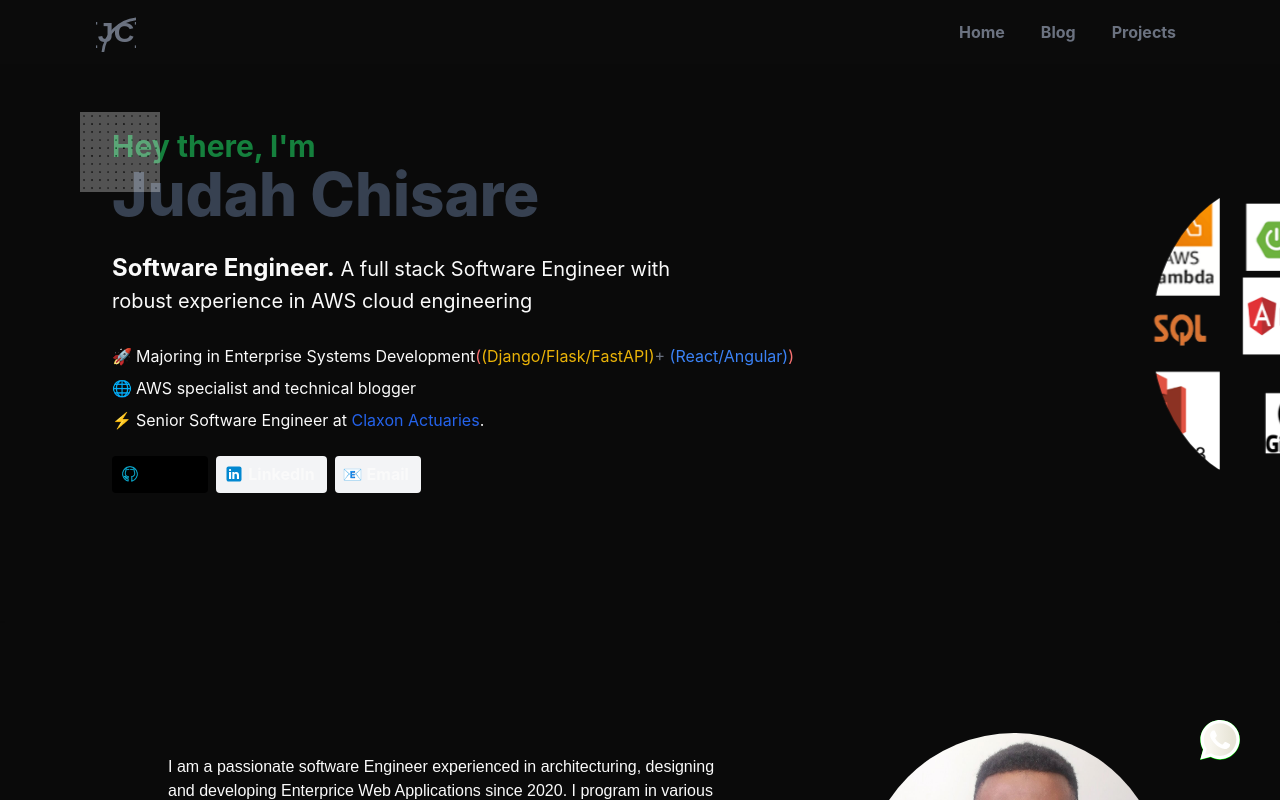
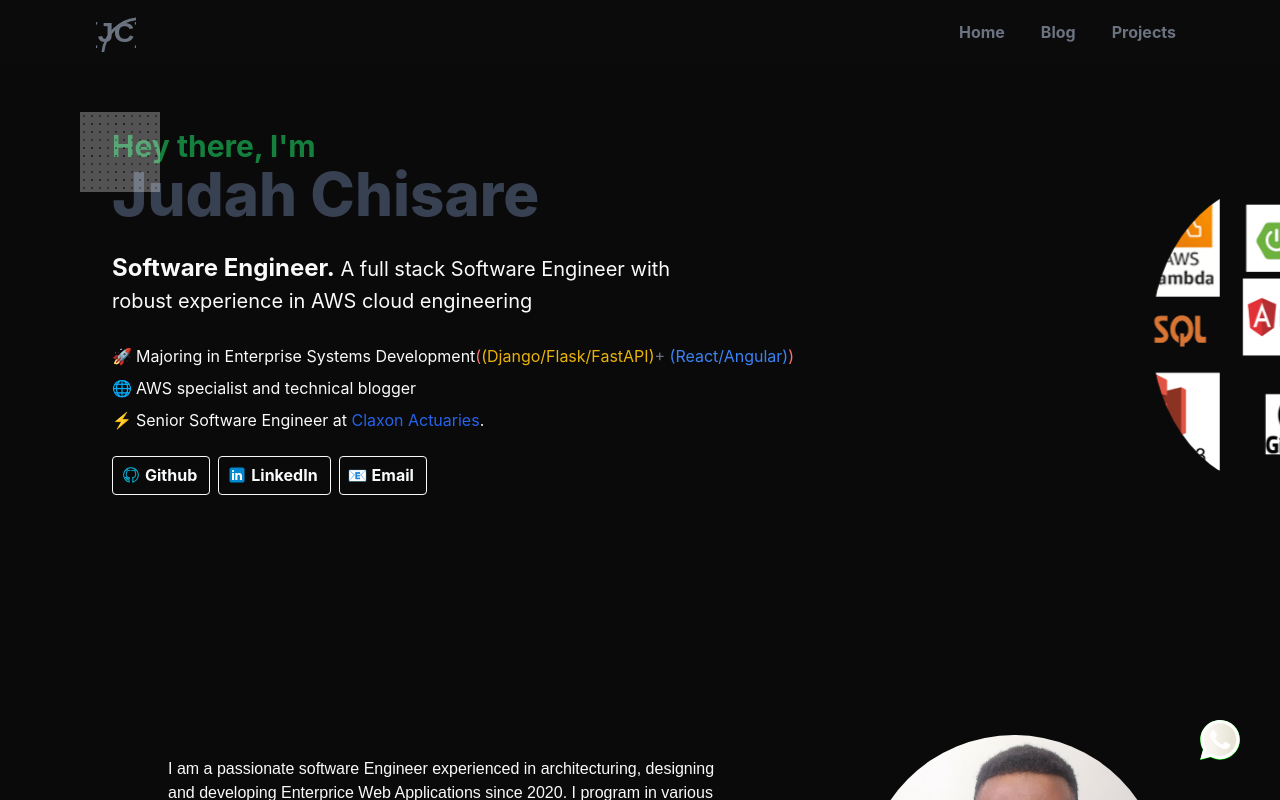
Before and after one commit to judahtc/judahtc.github.io, a React (Vite) app: page / in a window 1280 px wide. Shown: the top 800 px of the page. Built offline with nearby package versions, Linux system fonts and the light colour scheme.

Commit message:
feat:added dark mode on all the social media items on dark mode

```diff
--- a/src/components/HeroSection.tsx
+++ b/src/components/HeroSection.tsx
@@ -82,7 +82,7 @@ export default function HeroSection() {
                     </p>
 
                     <div className=" flex items-center space-x-2  mt-6 font-bold text-sm lg:text-base md:text-base">
-                        <div className="github bg-gray-100 dark:bg-black dark:text-black hover:bg-gray-200 px-2 py-[0.4rem] pr-3  rounded">
+                        <div className="github bg-gray-100 dark:bg-transparent dark:border dark:text-gray-50 dark:border-gray-50  hover:bg-gray-200 px-2 py-[0.4rem] pr-3  rounded">
                             <a
                                 target="_blank"
                                 href="https://github.com/judahtc"
@@ -131,7 +131,7 @@ export default function HeroSection() {
                                 <span>Github</span>
                             </a>
                         </div>
-                        <div className="linkedin bg-gray-100 hover:bg-gray-200 px-2 py-[0.4rem] pr-3  rounded">
+                        <div className="linkedin bg-gray-100 dark:bg-transparent dark:border dark:text-gray-50 dark:border-gray-50 hover:bg-gray-200 px-2 py-[0.4rem] pr-3  rounded">
                             <a
                                 target="_blank"
                                 href="https://www.linkedin.com/in/judah-t-chisare-a1b998174/"
@@ -158,7 +158,7 @@ export default function HeroSection() {
                                 <span>LinkedIn</span>
                             </a>
                         </div>
-                        <div className="email bg-gray-100 hover:bg-gray-200 px-2 py-[0.4rem] pr-3  rounded">
+                        <div className="email bg-gray-100 dark:bg-transparent dark:border dark:text-gray-50 dark:border-gray-50 hover:bg-gray-200 px-2 py-[0.4rem] pr-3  rounded">
                             {" "}
                             <a
                                 target="_blank"
```
